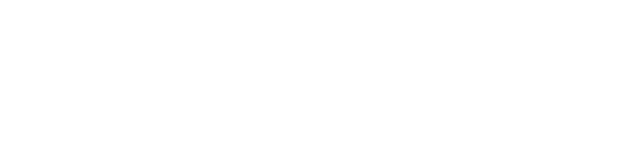
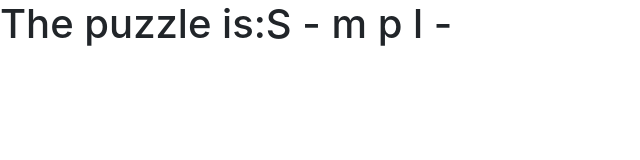
Before and after one commit to GACOSTA1988/word-puzzle, a plain HTML site: page index.html in a window 1280 px wide. Both pictures are taken after typing "Sample" into the empty fields and a click on the button "submit". Shown: the whole page, without its empty margins (0-640 px from the left). Drawn offline with nearby package versions, Linux system fonts and the light colour scheme.

Commit message:
add vowers array and ref to if function

```diff
--- a/index.html
+++ b/index.html
@@ -20,6 +20,7 @@
       </div>
       <button type="submit" class="btn btn-secondary">submit</button>
     </form>
+    <h1>The puzzle is:<span id="results"></span></h1>
     <!-- <h3>Hey <span id="name"></span>! Your grocery things are:</h3>
     <ul id="fav-list">
 
--- a/js/scripts.js
+++ b/js/scripts.js
@@ -4,16 +4,22 @@ $(document).ready(function() {
     $('#user-input').hide();
     var userSentence = $('#user-sentence').val();
     var letters = userSentence.split('');
+    var vowels = ["a", "e", "i", "o", "u"]
 
     var puzzle=letters.map(function(letter) {
-      if (letter === "a" || letter === "e"){
+      if (vowels.includes(letter)){
         return('-')
       } else {
         return (letter)
-      }
+      };
+
+
+
     });
-      console.log(puzzle);
-
+    // displaySentence=displaySentence;
+    var displaySentence = puzzle.join(' ');
+    // console.log(displaySentence);
+    $("#results").text(displaySentence);
 
   });
 });
```
